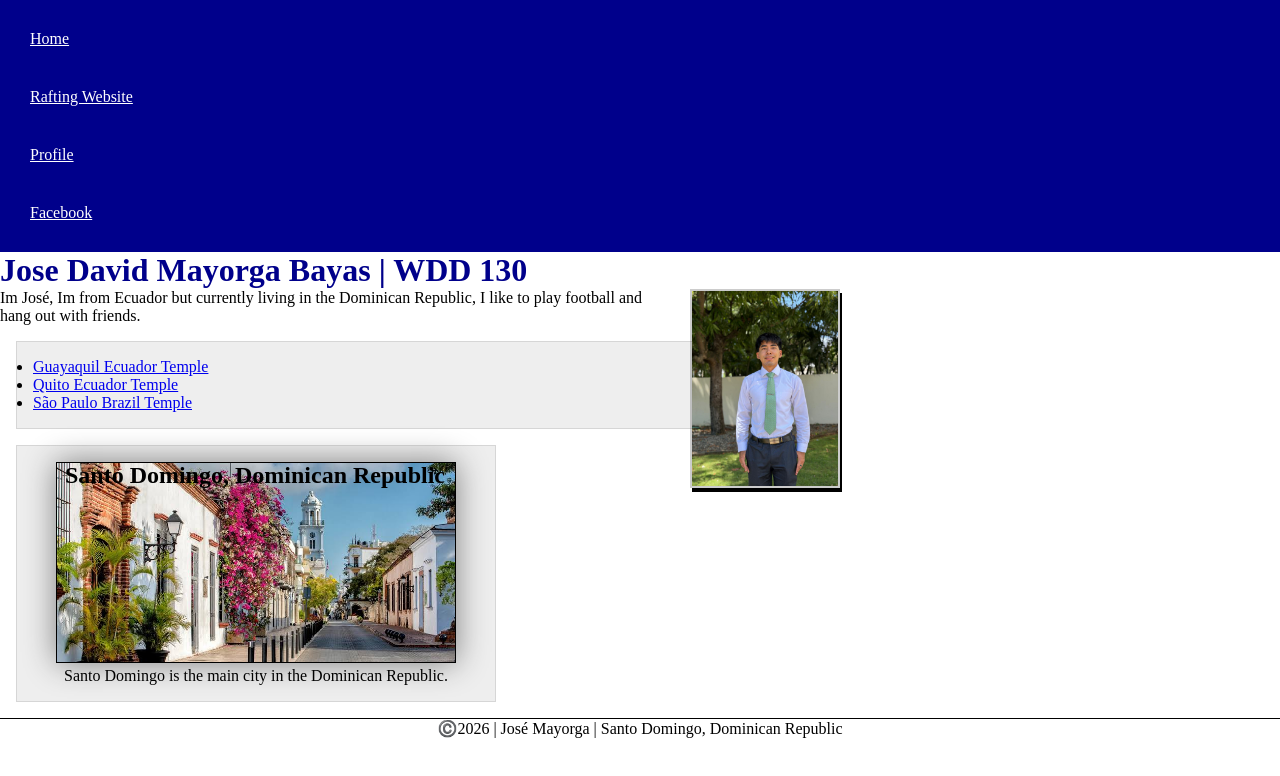
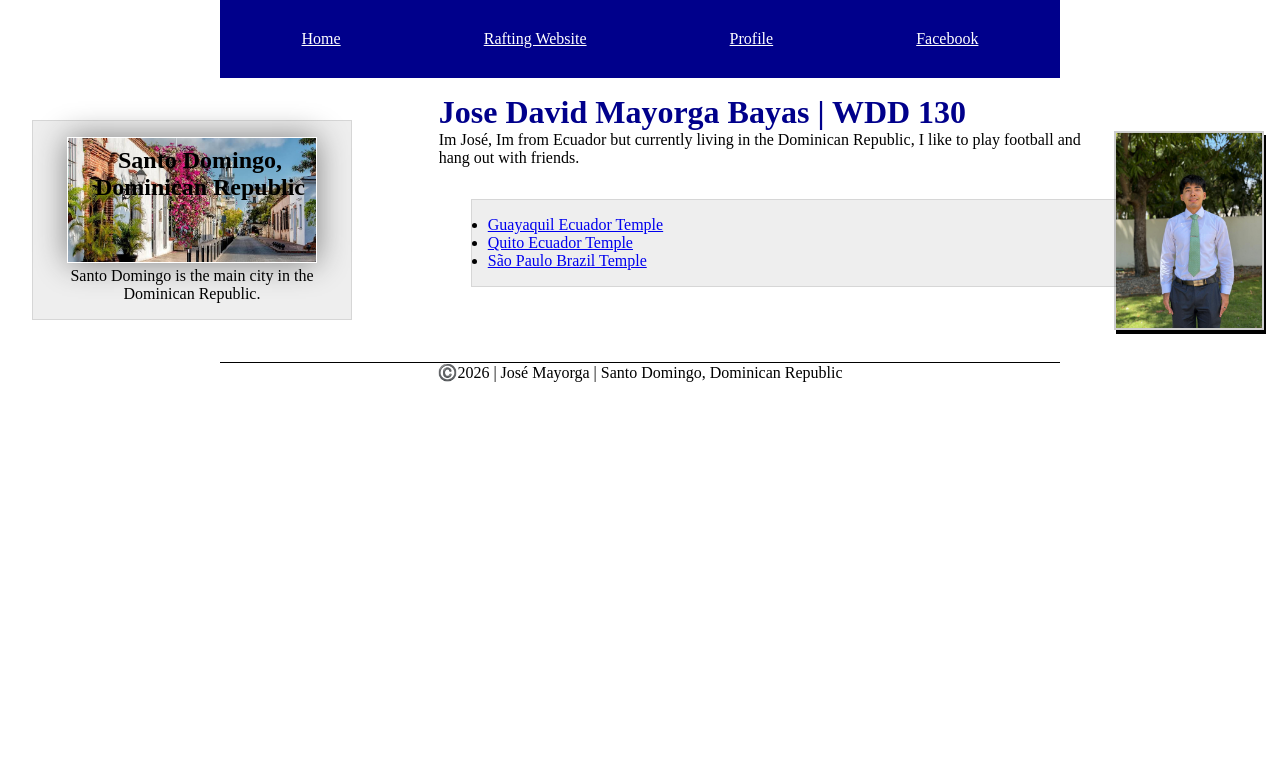
Before and after one commit to jdmayorgab/wdd130, a plain HTML site: page index.html in a window 1280 px wide. Drawn offline with Linux system fonts and the light colour scheme.

Commit message:
i completed this weeks code along act

```diff
--- a/index.html
+++ b/index.html
@@ -20,6 +20,7 @@
             <a href="https://facebook.com">Facebook</a>
         </nav>
     </header>
+    <div class="grid">
         <main>
             <h1>Jose David Mayorga Bayas | WDD 130</h1>
             <img src="images/profile.jpeg" alt="José Mayorga" width="200">
@@ -36,6 +37,7 @@
             <img src="images/santo-domingo.jpeg" alt="Santo Domingo City">
             <p>Santo Domingo is the main city in the Dominican Republic.</p>
         </aside>
+    </div>
     <footer>
         <p>©️2026 | José Mayorga | Santo Domingo, Dominican Republic</p>
     </footer>
--- a/styles/styles.css
+++ b/styles/styles.css
@@ -12,6 +12,8 @@
 nav {
     background-color: var(--heading-color);
     padding: 10px;
+    display: flex;
+    justify-content: space-around;
 }
 
 nav a {
@@ -22,12 +24,13 @@ nav a {
 
 h1 {
     color: var(--heading-color);
+    border-bottom: var(--heading-color);
 }
 
 img {
     width: 150px;
     height: auto;
-    border: 1px solid black;
+    border: 1px solid white;
     box-shadow: 0 0 30px gray;
 }
 
@@ -37,6 +40,7 @@ p {
 
 main {
     max-width: 840px;
+    grid-column: 2;
 }
 
 aside {
@@ -48,16 +52,19 @@ aside {
     color: black;
     text-align: center;
     position: relative;
+    grid-row: 1;
+    grid-column: 1;
+
 }
 
 aside img {
-    width: 400px;
+    width: 250px;
     height: auto;
 }
 
 aside h2 {
     position: absolute;
-    right: 50px;
+    padding: 10px;
 }
 
 main img {
@@ -82,9 +89,32 @@ footer {
 
 /*class selector*/
 .box {
-    margin: 1rem;
+    margin: 2rem;
     border: 1px solid rgba(0, 0, 0, .1);
     padding: 1rem;
     background-color: #eee;
-    color: #000;
+    color: rgb(0, 0, 0);
 }
+
+.grid {
+    display: grid;
+    align-items: center;
+}
+
+header,
+footer {
+    max-width: 840px;
+    margin: 0 auto;
+}
+
+main {
+    grid-column: 2/3;
+    margin: 1rem;
+}
+
+aside {
+    width: 20rem;
+    position: relative;
+    grid-column: 1/2;
+    grid-row: 1/2;
+}
--- a/week04/styles/flexbox-menu.css
+++ b/week04/styles/flexbox-menu.css
@@ -14,8 +14,8 @@ nav ul {
     max-width: 900px;
     margin: 0 auto;
     padding: 0;
-    justify-content: space-around;
-    align-items: center;
+    justify-content: space-between;
+    align-items: end;
 }
 
 nav a {
--- a/week04/styles/layout-exercises.css
+++ b/week04/styles/layout-exercises.css
@@ -23,19 +23,22 @@ div {
 
 .flex {
     background-color: #aba;
-    /* write declarations here */
-
+    display: flex;
+    justify-content: center;
+    align-items: center;
 }
 
 .grid {
     background-color: #abb;
-    /* write declarations here */
+    display: grid;
+    place-items: center;
 
 }
 
 .container2 {
-    /* write declarations here */
-
+    display: flex;
+    flex-wrap: wrap;
+    justify-content: space-around;
 }
 
 .two {
@@ -44,12 +47,13 @@ div {
 }
 
 .container3 {
-    /* write declarations here */
+    display: grid;
+    grid-template-columns: 1fr 1fr 1fr;
 
 }
 
 .columns-3 {
-    /* write declaration here */
+    grid-column: 1/4;
 
 }
 
```
Also changed, not shown: wwr/about.html (+2 -2 lines). Lines whose indentation alone changed are shown as unchanged.
